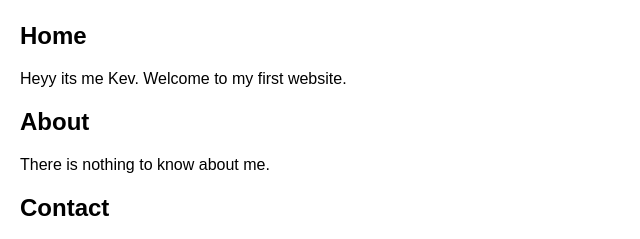
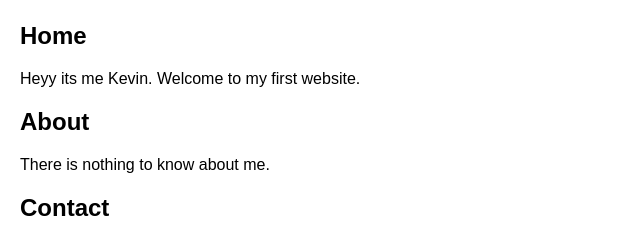
Before and after one commit to kev0037/0, a plain HTML site: page index.html in a window 1280 px wide. Shown: the part 152-391 px from the top of the page, 0-640 px from the left. Drawn offline with Linux system fonts and the light colour scheme.

Commit message:
index.html

```diff
--- a/index.html
+++ b/index.html
@@ -20,7 +20,7 @@
     <main>
         <section id="home">
             <h2>Home</h2>
-            <p>Heyy its me Kev. Welcome to my first website.</p>
+            <p>Heyy its me Kevin. Welcome to my first website.</p>
         </section>
         <section id="about">
             <h2>About</h2>
```
